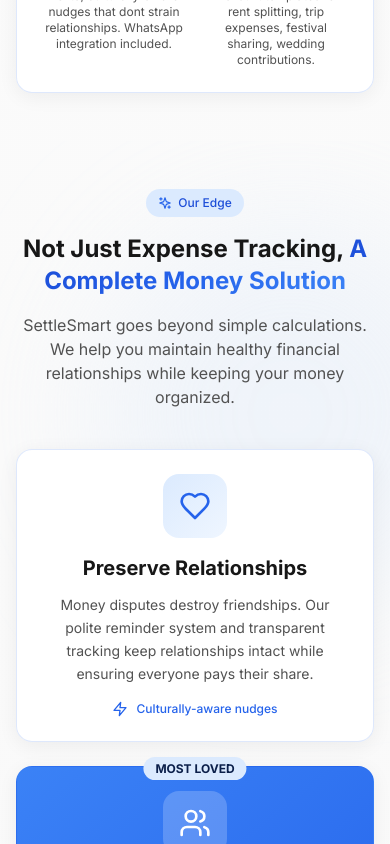
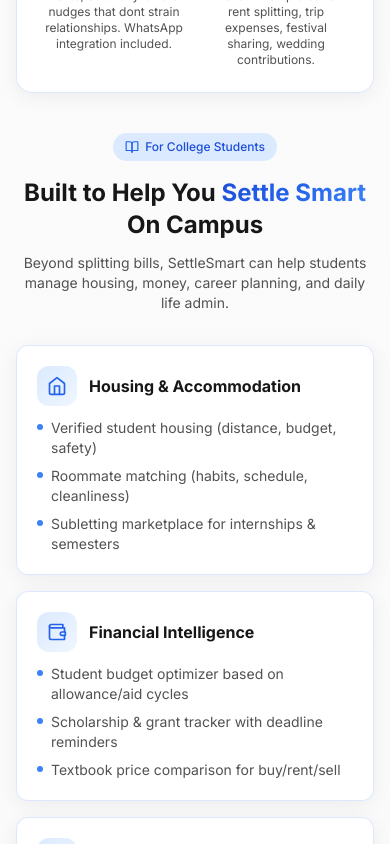
Before and after one commit to Randhir834/settlesmart, a React (Vite) app: page / in a window 390 px wide. Shown: the part 5960-6804 px from the top of the page. Built offline with nearby package versions, Linux system fonts and the light colour scheme.

Commit message:
Add student-focused features and fix mobile menu overlay

```diff
--- a/src/components/Navbar.tsx
+++ b/src/components/Navbar.tsx
@@ -13,10 +13,21 @@
     return () => window.removeEventListener('scroll', handleScroll)
   }, [])
 
+  useEffect(() => {
+    const originalOverflow = document.body.style.overflow
+    if (isMobileMenuOpen) {
+      document.body.style.overflow = 'hidden'
+    }
+    return () => {
+      document.body.style.overflow = originalOverflow
+    }
+  }, [isMobileMenuOpen])
+
   const navLinks = [
     { name: 'Vision', href: '#vision' },
     { name: 'Problem', href: '#problem' },
     { name: 'Features', href: '#features' },
+    { name: 'Students', href: '#students' },
     { name: 'Why India', href: '#why-india' },
     { name: 'Future', href: '#future' },
   ]
@@ -75,16 +86,47 @@
             )}
           </button>
         </div>
+      </div>
 
       {/* Mobile Menu */}
       {isMobileMenuOpen && (
-          <div className="md:hidden mt-4 py-4 border-t border-surface-200 safe-area-inset">
-            <div className="flex flex-col gap-3">
+        <div className="md:hidden fixed inset-0 z-[60]">
+          <button
+            type="button"
+            aria-label="Close menu"
+            className="absolute inset-0 bg-surface-900/40 backdrop-blur-[2px]"
+            onClick={() => setIsMobileMenuOpen(false)}
+          />
+
+          <div className="absolute top-0 left-0 right-0 bg-white shadow-2xl">
+            <div className="max-w-7xl mx-auto px-3 xs:px-4 sm:px-6">
+              <div className="flex items-center justify-between py-4">
+                <a href="#" className="flex items-center gap-2" onClick={() => setIsMobileMenuOpen(false)}>
+                  <img
+                    src="/logo.png"
+                    alt="SettleSmart Logo"
+                    className="w-10 h-10 rounded-2xl object-contain"
+                  />
+                  <span className="font-bold text-lg text-surface-900">
+                    Settle<span className="text-brand-600">Smart</span>
+                  </span>
+                </a>
+
+                <button
+                  className="p-2 rounded-lg hover:bg-surface-100 transition-colors"
+                  onClick={() => setIsMobileMenuOpen(false)}
+                >
+                  <X className="w-6 h-6 text-surface-700" />
+                </button>
+              </div>
+
+              <div className="py-4 border-t border-surface-200 safe-area-inset">
+                <div className="flex flex-col gap-2">
                   {navLinks.map((link) => (
                     <a
                       key={link.name}
                       href={link.href}
-                  className="text-surface-700 font-medium py-3 px-2 hover:text-brand-600 transition-colors text-sm"
+                      className="text-surface-800 font-semibold py-3 px-2 rounded-xl hover:bg-surface-50 hover:text-brand-600 transition-colors text-sm"
                       onClick={() => setIsMobileMenuOpen(false)}
                     >
                       {link.name}
@@ -95,8 +137,10 @@
                   </button>
                 </div>
               </div>
+            </div>
+          </div>
+        </div>
       )}
-      </div>
     </nav>
   )
 }
--- a/src/sections/Features.tsx
+++ b/src/sections/Features.tsx
@@ -8,7 +8,12 @@
   Star,
   Sparkles,
   Camera,
-  Wallet
+  Wallet,
+  Home,
+  FileText,
+  Users,
+  BookOpen,
+  Briefcase
 } from 'lucide-react'
 
 const Features = () => {
@@ -135,6 +140,90 @@
             ))}
           </div>
         </div>
+
+        <div id="students" className="mt-10 sm:mt-16 lg:mt-20">
+          <div className="text-center max-w-3xl mx-auto mb-8 sm:mb-12">
+            <div className="inline-flex items-center gap-1.5 sm:gap-2 px-3 sm:px-4 py-1.5 sm:py-2 rounded-full bg-brand-100 mb-4 sm:mb-6">
+              <BookOpen className="w-3.5 h-3.5 sm:w-4 sm:h-4 text-brand-600" />
+              <span className="text-xs sm:text-sm font-medium text-brand-700">For College Students</span>
+            </div>
+            <h3 className="text-2xl sm:text-3xl md:text-4xl font-bold text-surface-900 mb-3 sm:mb-4">
+              Built to Help You{' '}
+              <span className="gradient-text">Settle Smart</span>{' '}
+              On Campus
+            </h3>
+            <p className="text-sm sm:text-base text-surface-600">
+              Beyond splitting bills, SettleSmart can help students manage housing, money, career planning, and daily life admin.
+            </p>
+          </div>
+
+          <div className="grid sm:grid-cols-2 lg:grid-cols-3 gap-4 sm:gap-6">
+            {[
+              {
+                icon: Home,
+                title: 'Housing & Accommodation',
+                items: [
+                  'Verified student housing (distance, budget, safety)',
+                  'Roommate matching (habits, schedule, cleanliness)',
+                  'Subletting marketplace for internships & semesters'
+                ]
+              },
+              {
+                icon: Wallet,
+                title: 'Financial Intelligence',
+                items: [
+                  'Student budget optimizer based on allowance/aid cycles',
+                  'Scholarship & grant tracker with deadline reminders',
+                  'Textbook price comparison for buy/rent/sell'
+                ]
+              },
+              {
+                icon: Briefcase,
+                title: 'Career & Skill Building',
+                items: [
+                  'Skill gap analyzer for your target roles',
+                  'Peer project marketplace for hackathons & clubs',
+                  'Internship housing bundle for other cities'
+                ]
+              },
+              {
+                icon: FileText,
+                title: 'Life Admin Automation',
+                items: [
+                  'Digital mailbox for student documents & reminders',
+                  'Course swap / waitlist alerts for required classes',
+                  'Medical/insurance navigator around campus'
+                ]
+              },
+              {
+                icon: Users,
+                title: 'Transition Support',
+                items: [
+                  'Graduation exit planner (jobs, housing, loans)',
+                  'Alumni mentorship matching by college & branch',
+                  'Smart checklist for moving to a new city'
+                ]
+              }
+            ].map((category, index) => (
+              <div key={index} className="glass-card rounded-xl sm:rounded-2xl p-5 sm:p-6 feature-card">
+                <div className="flex items-center gap-3 mb-3 sm:mb-4">
+                  <div className="w-10 h-10 sm:w-12 sm:h-12 rounded-xl bg-gradient-to-br from-brand-100 to-brand-50 flex items-center justify-center">
+                    <category.icon className="w-5 h-5 sm:w-6 sm:h-6 text-brand-600" />
+                  </div>
+                  <h4 className="text-base sm:text-lg font-bold text-surface-900">{category.title}</h4>
+                </div>
+                <ul className="space-y-2 text-sm text-surface-600">
+                  {category.items.map((item, itemIndex) => (
+                    <li key={itemIndex} className="flex items-start gap-2">
+                      <span className="mt-1.5 w-1.5 h-1.5 rounded-full bg-brand-500 flex-shrink-0" />
+                      <span>{item}</span>
+                    </li>
+                  ))}
+                </ul>
+              </div>
+            ))}
+          </div>
+        </div>
       </div>
     </section>
   )
```
Also changed, not shown: 5 other files (tests, documents, lock files or other folders). Lines whose indentation alone changed are shown as unchanged.
